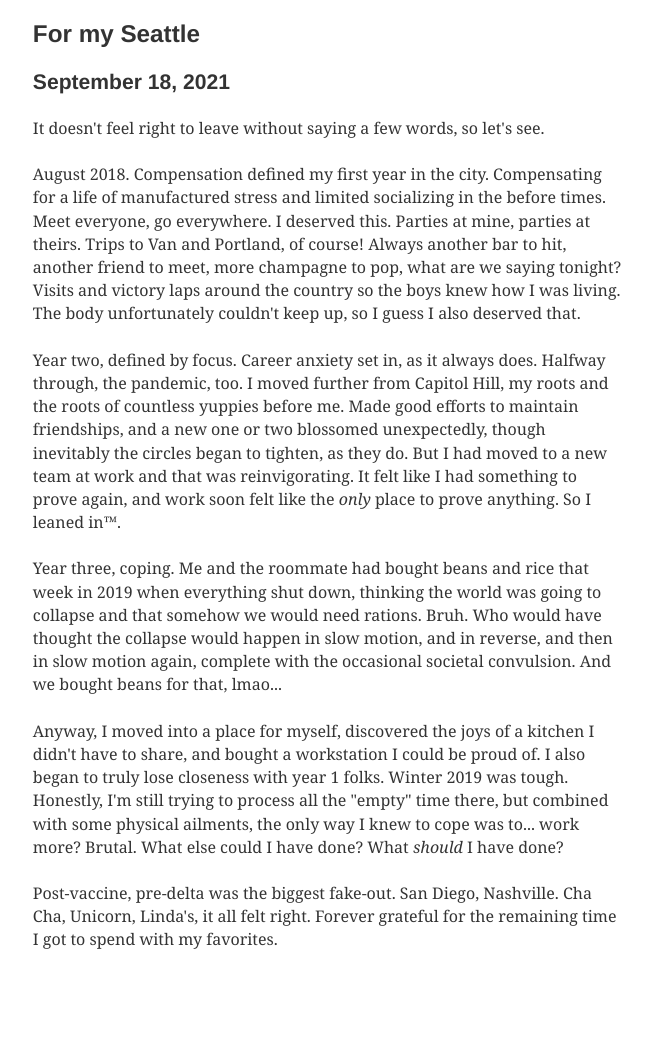
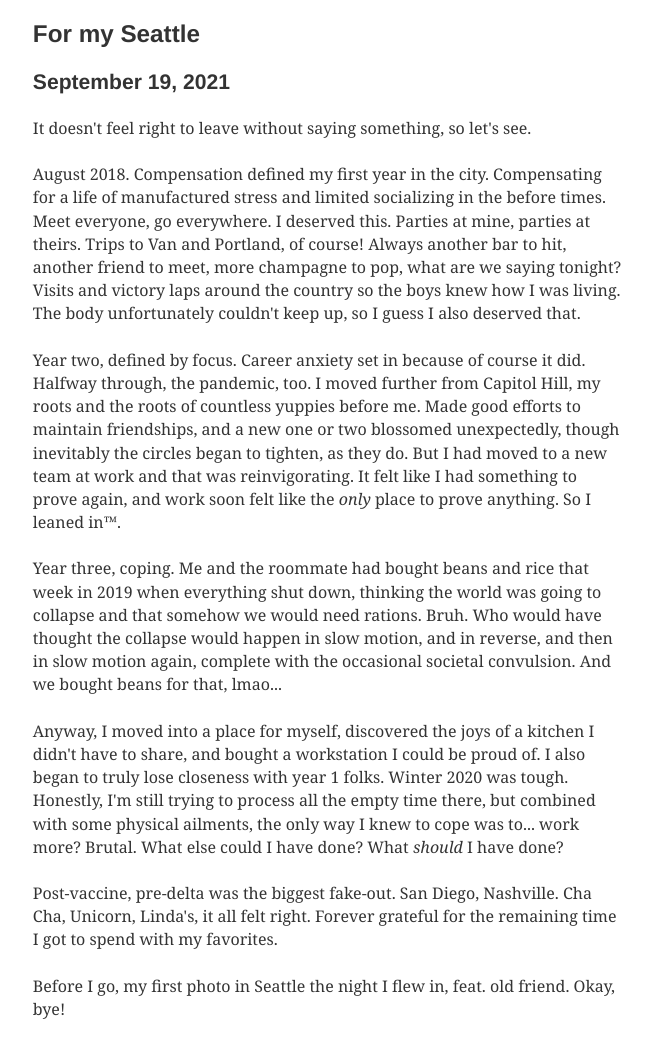
Before and after one commit to cschen13/nice, a Gatsby site: page /bye-seattle/ in a window 1280 px wide. Shown: the part 102-1140 px from the top of the page, without its empty margins (312-964 px from the left). Before the commit the page ends 1095 px from the top, so only its background shows below. Built offline with nearby package versions, Linux system fonts and the light colour scheme; Gatsby itself is replaced by a stand-in of ours; some packages are replaced by stand-ins of ours.

Commit message:
Write more of Seattle, add photo

```diff
--- a/gatsby-config.js
+++ b/gatsby-config.js
@@ -26,6 +26,12 @@ module.exports = {
       },
     },
     {
+      resolve: `gatsby-source-filesystem`,
+      options: {
+        path: `${__dirname}/src/assets`,
+      },
+    },
+    {
       resolve: "gatsby-plugin-typography",
       options: {
         pathToConfigModule: "src/utils/typography",
--- a/src/posts/bye-seattle.md
+++ b/src/posts/bye-seattle.md
@@ -1,16 +1,20 @@
 ---
 title: For my Seattle
-date: "2021-09-18"
+date: "2021-09-19"
 ---
 
-It doesn't feel right to leave without saying a few words, so let's see.
+It doesn't feel right to leave without saying something, so let's see.
 
 August 2018. Compensation defined my first year in the city. Compensating for a life of manufactured stress and limited socializing in the before times. Meet everyone, go everywhere. I deserved this. Parties at mine, parties at theirs. Trips to Van and Portland, of course! Always another bar to hit, another friend to meet, more champagne to pop, what are we saying tonight? Visits and victory laps around the country so the boys knew how I was living. The body unfortunately couldn't keep up, so I guess I also deserved that.
 
-Year two, defined by focus. Career anxiety set in, as it always does. Halfway through, the pandemic, too. I moved further from Capitol Hill, my roots and the roots of countless yuppies before me. Made good efforts to maintain friendships, and a new one or two blossomed unexpectedly, though inevitably the circles began to tighten, as they do. But I had moved to a new team at work and that was reinvigorating. It felt like I had something to prove again, and work soon felt like the _only_ place to prove anything. So I leaned in™.
+Year two, defined by focus. Career anxiety set in because of course it did. Halfway through, the pandemic, too. I moved further from Capitol Hill, my roots and the roots of countless yuppies before me. Made good efforts to maintain friendships, and a new one or two blossomed unexpectedly, though inevitably the circles began to tighten, as they do. But I had moved to a new team at work and that was reinvigorating. It felt like I had something to prove again, and work soon felt like the _only_ place to prove anything. So I leaned in™.
 
 Year three, coping. Me and the roommate had bought beans and rice that week in 2019 when everything shut down, thinking the world was going to collapse and that somehow we would need rations. Bruh. Who would have thought the collapse would happen in slow motion, and in reverse, and then in slow motion again, complete with the occasional societal convulsion. And we bought beans for that, lmao...
 
-Anyway, I moved into a place for myself, discovered the joys of a kitchen I didn't have to share, and bought a workstation I could be proud of. I also began to truly lose closeness with year 1 folks. Winter 2019 was tough. Honestly, I'm still trying to process all the "empty" time there, but combined with some physical ailments, the only way I knew to cope was to... work more? Brutal. What else could I have done? What _should_ I have done?
+Anyway, I moved into a place for myself, discovered the joys of a kitchen I didn't have to share, and bought a workstation I could be proud of. I also began to truly lose closeness with year 1 folks. Winter 2020 was tough. Honestly, I'm still trying to process all the empty time there, but combined with some physical ailments, the only way I knew to cope was to... work more? Brutal. What else could I have done? What _should_ I have done?
 
 Post-vaccine, pre-delta was the biggest fake-out. San Diego, Nashville. Cha Cha, Unicorn, Linda's, it all felt right. Forever grateful for the remaining time I got to spend with my favorites.
+
+Before I go, my first photo in Seattle the night I flew in, feat. old friend. Okay, bye!
+
+![Me and an old friend from school, standing with hands around each other's shoulders inside Katsu Burger, a restaurant chain. The restaurant is empty aside from us. The background has two walls, one showing the Katsu Burger logo (a cartoon-esque burger), with the other showing off a colorful comic book illustration of the Katsu Burger name with the caption "Raging through the world on a rampage of delicious."](../assets/first-seattle.jpg)
```
Also changed, not shown: 1 other file.
